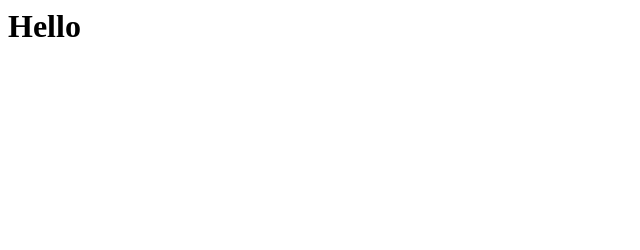
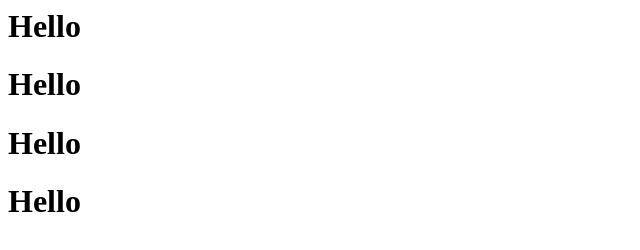
Before and after one commit to zcikaiva/folder1, a plain HTML site: page index.html in a window 1280 px wide. Shown: the whole page, without its empty margins (0-640 px from the left). Drawn offline with Linux system fonts and the light colour scheme.

Commit message:
Update index.html
prva promena

```diff
--- a/index.html
+++ b/index.html
@@ -1 +1,4 @@
 <h1>Hello</h1>
+<h1>Hello</h1>
+<h1>Hello</h1>
+<h1>Hello</h1>
```
